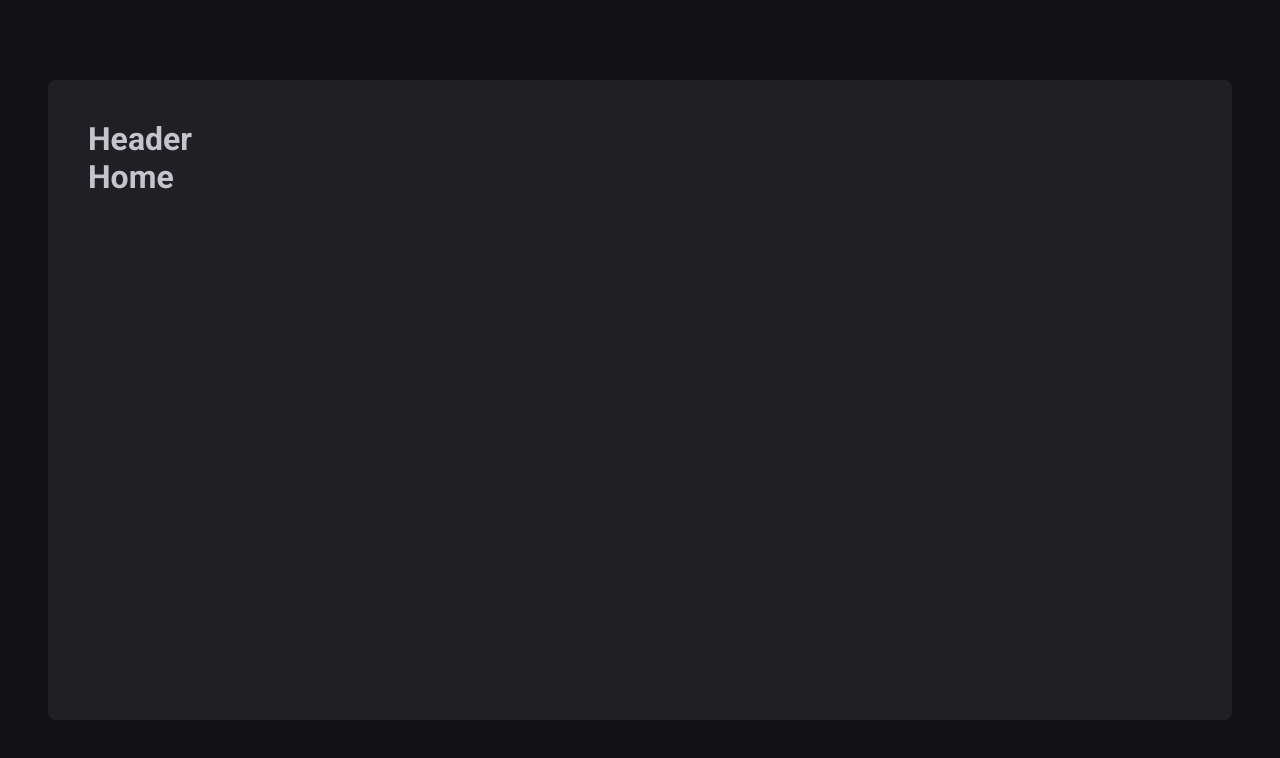
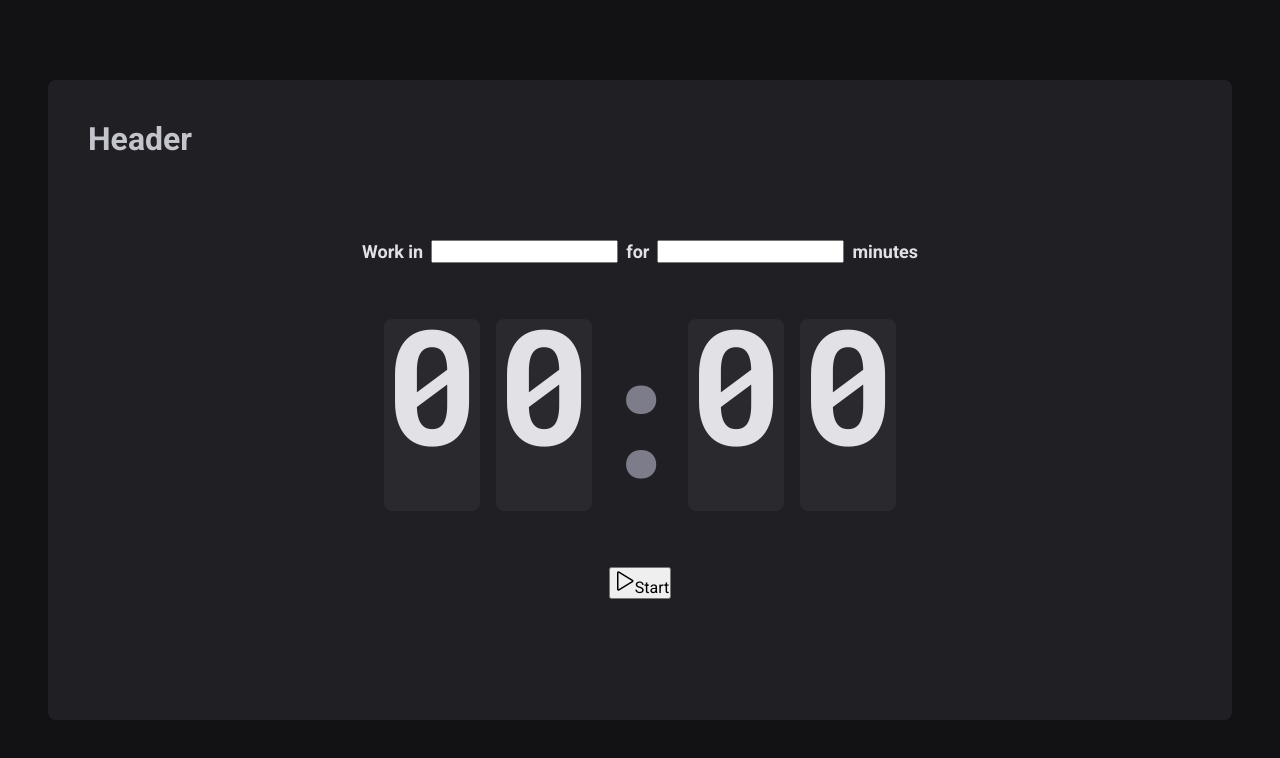
Before and after one commit to chelfonseca/ignite-timer, a React (Vite) app: page / in a window 1280 px wide. Shown: the top 758 px of the page. Built offline with nearby package versions, Linux system fonts and the light colour scheme.

Commit message:
page home

```diff
--- a/package.json
+++ b/package.json
@@ -9,6 +9,7 @@
     "preview": "vite preview"
   },
   "dependencies": {
+    "phosphor-react": "^1.4.1",
     "react": "^18.2.0",
     "react-dom": "^18.2.0",
     "react-router-dom": "^6.4.1",
--- a/src/pages/Home.tsx
+++ /dev/null
@@ -1,7 +0,0 @@
-export function Home(){
-    return (
-            <div>
-                <h1>Home</h1>
-            </div>
-    )
-}
--- /dev/null
+++ b/src/pages/Home/index.tsx
@@ -0,0 +1,33 @@
+import { Play } from 'phosphor-react';
+import { CountdownContainer, FormContainer, HomeContainer, Separator } from "./styles";
+
+export function Home(){
+    return (
+            <HomeContainer>
+                <form>
+                    <FormContainer>
+                        <label htmlFor="task">Work in</label>
+                        <input id="task"/>
+
+                        <label htmlFor="minutesAmount">for</label>
+                        <input type="number" id="minutesAmout" />
+
+                        <span>minutes</span>
+                    </FormContainer>
+
+                    <CountdownContainer>
+                        <span>0</span>
+                        <span>0</span>
+                        <Separator>:</Separator>
+                        <span>0</span>
+                        <span>0</span>
+                    </CountdownContainer>
+
+                    <button type="submit">
+                        <Play size={24}/>
+                        Start
+                    </button>
+                </form>
+            </HomeContainer>
+    )
+}
--- /dev/null
+++ b/src/pages/Home/styles.ts
@@ -0,0 +1,54 @@
+import styled from 'styled-components';
+
+export const HomeContainer = styled.main`
+    flex: 1;
+
+    display: flex;
+    flex-direction: column;
+    align-items: center;
+    justify-content: center;
+
+    form {
+        display: flex;
+        flex-direction: column;
+        align-items: center;
+        gap: 3.5rem;
+    }
+`
+export const FormContainer = styled.div`
+    width: 100%;
+    display: flex;
+    align-items: center;
+    justify-content: center;
+    gap: 0.5rem;
+    color: ${(props) => props.theme['gray-100']};
+    font-size: 1.125rem;
+    font-weight: bold;
+    flex-wrap: wrap;
+
+`
+
+export const CountdownContainer = styled.div`
+    font-family: 'Roboto Mono', monospace;
+    font-size: 10rem;
+    line-height: 8rem;
+    color: ${(props) => props.theme['gray-100']};
+
+    display: flex;
+    gap: 1rem;
+
+    span {
+        background: ${(props) => props.theme['gray-700']};
+        padding: 2 rem 1rem;
+        border-radius: 8px;
+    }`
+
+export const Separator = styled.div`
+    padding: 2rem 0;
+    color: ${(props) => props.theme['gray-500']};
+
+    width: 4rem;
+    overflow: hidden;
+    display: flex;
+    justify-content: center;
+`
--- a/src/styles/global.ts
+++ b/src/styles/global.ts
@@ -15,6 +15,7 @@
     body {
         background-color: ${props => props.theme['gray-900']};
         color: ${props => props.theme['gray-300']};
+        --webkit-font-smoothing: antialiased;
     }
     body, input, textarea, button {
         font-family: 'Roboto', sans-serif;
```
Also changed, not shown: 1 other file (tests, documents, lock files or other folders).
